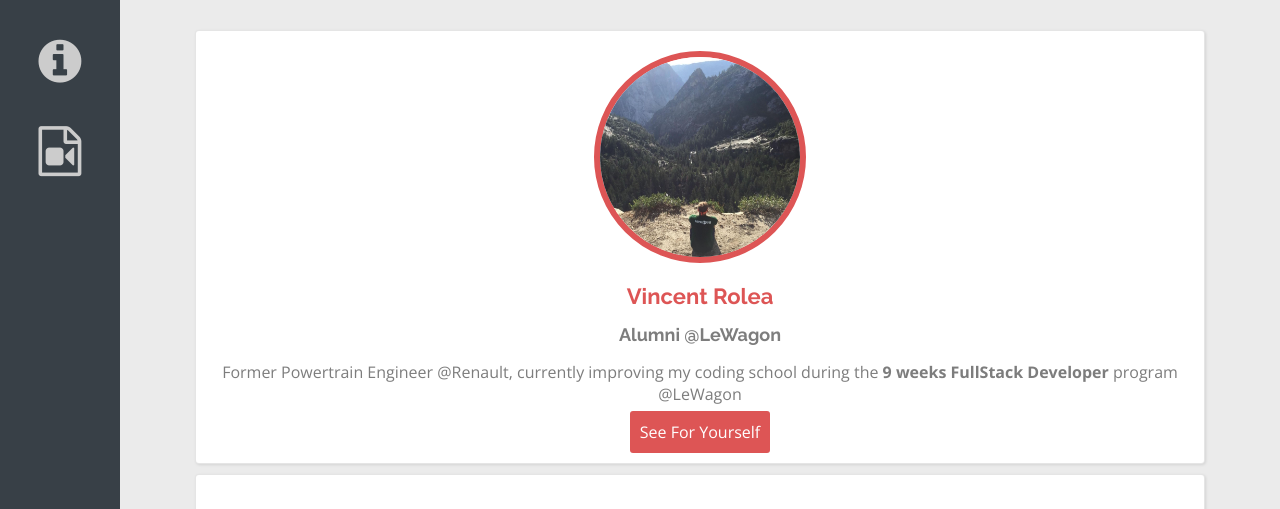
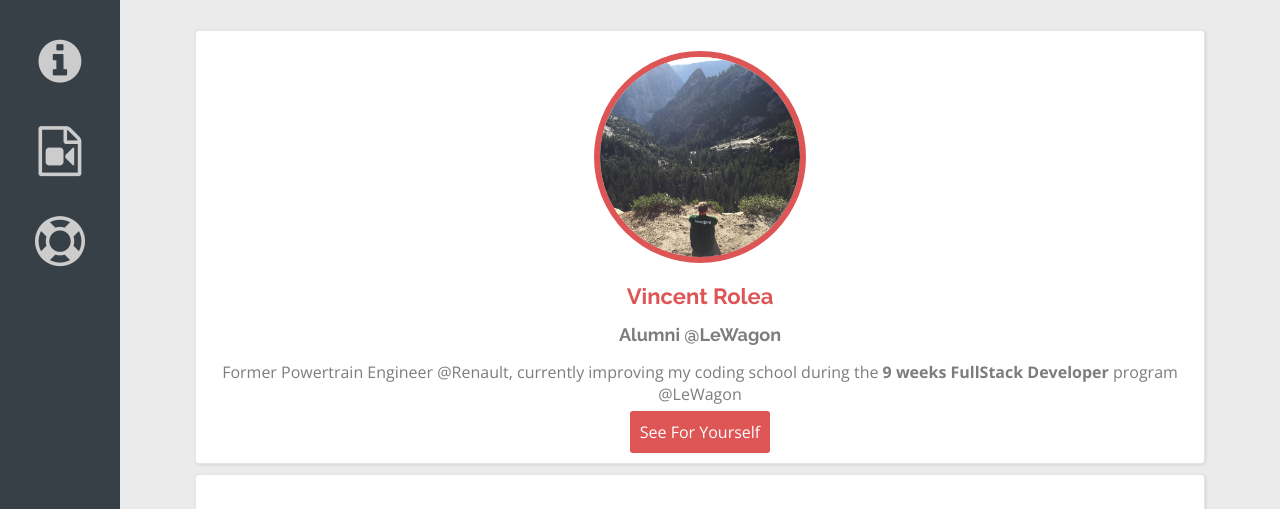
Before and after one commit to Virolea/profile, a plain HTML site: page index.html in a window 1280 px wide. Shown: the top 509 px of the page. Drawn offline with nearby package versions, Linux system fonts and the light colour scheme.

Commit message:
fixed error on last icon

```diff
--- a/index.html
+++ b/index.html
@@ -12,7 +12,7 @@
     <ul class="list-inline text-center">
       <li><a href="#about"><i class="fa fa-info-circle"></i></a></li>
       <li><a href="#movies"><i class="fa fa-file-video-o"></i></a></li>
-      <li><a href="#footer"><i class="fa-life-ring"></i></a></li>
+      <li><a href="#footer"><i class="fa fa-life-ring"></i></a></li>
     </ul>
   </div>
 
```
